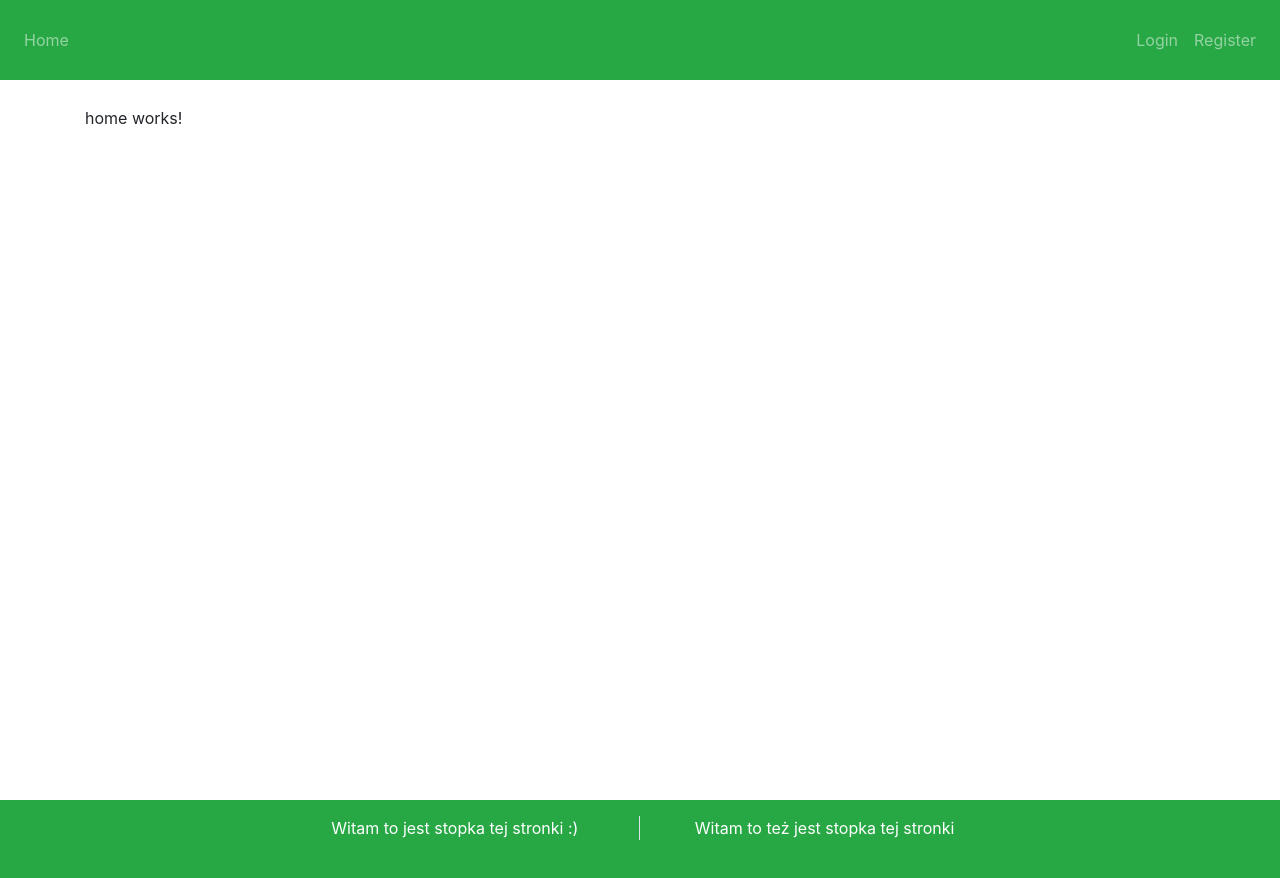
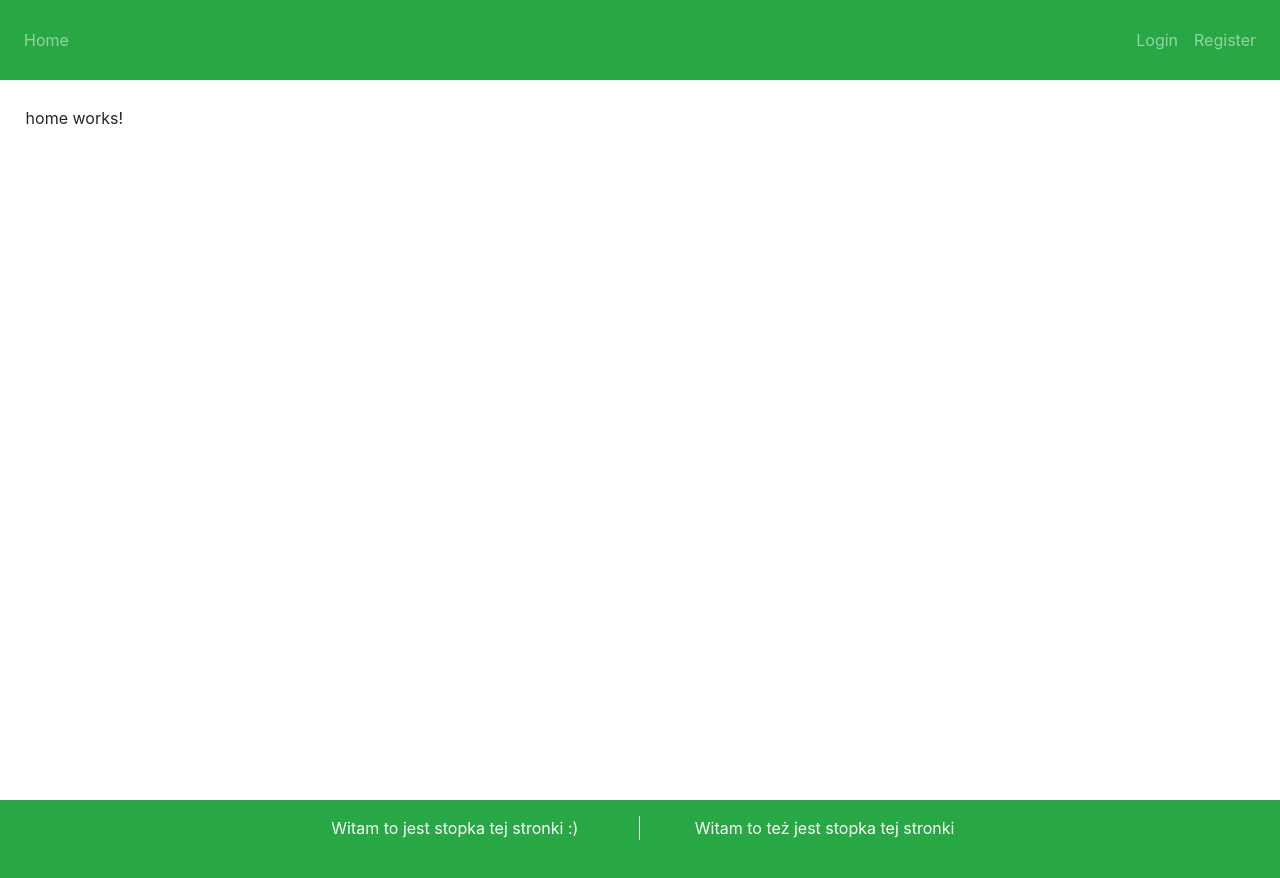
Before and after one commit to dmadzierski/home-budget-api, an Angular app in the folder site/: page /home in a window 1280 px wide. Built offline with nearby package versions, Linux system fonts and the light colour scheme.

Commit message:
Change content css class to identifier
Took 2 minutes

```diff
--- a/site/src/app/app.component.html
+++ b/site/src/app/app.component.html
@@ -1,5 +1,5 @@
 <app-navigation></app-navigation>
-<div class="container content">
+<div id="content">
   <router-outlet ></router-outlet>
 </div>
 <app-footer></app-footer>
--- a/site/src/styles.css
+++ b/site/src/styles.css
@@ -1,5 +1,5 @@
 /* You can add global styles to this file, and also import other style files */
-.content{
+#content{
   min-height: 90vh !important;
   padding: 2%;
 }
```
